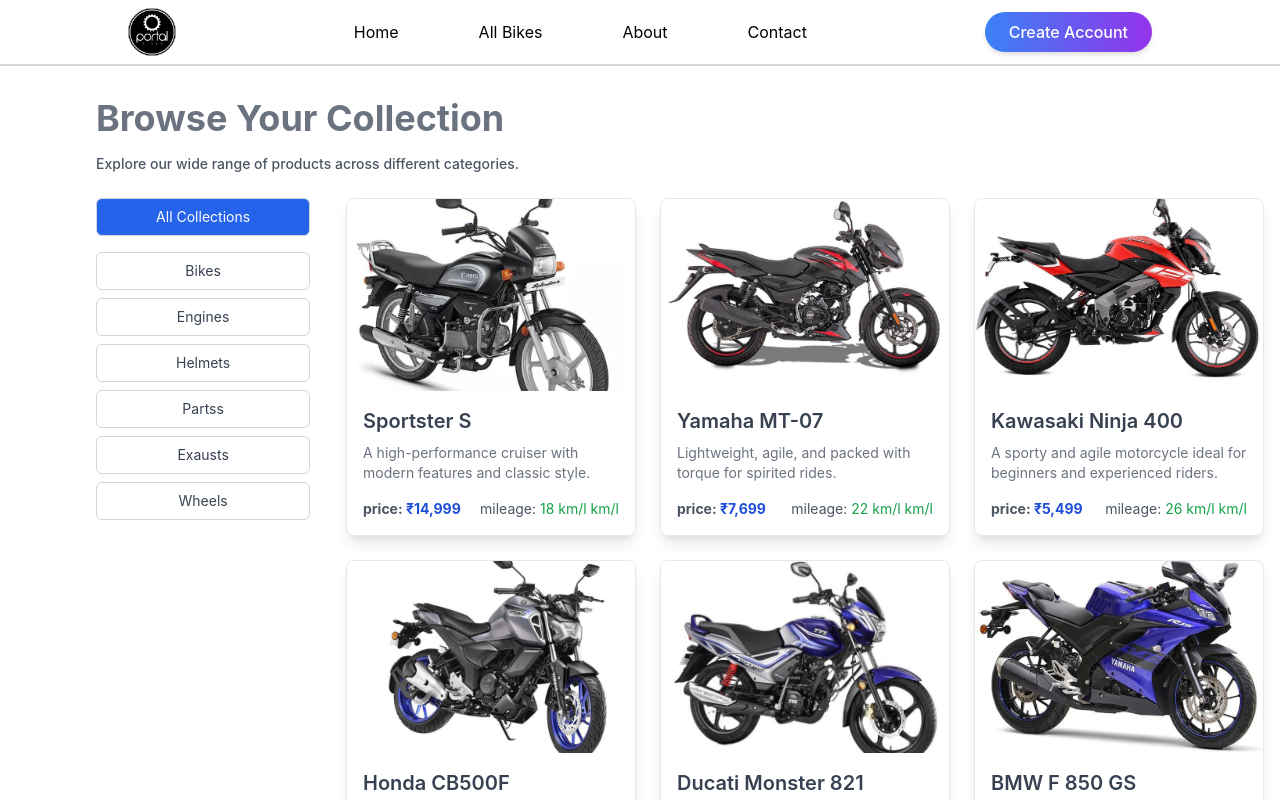
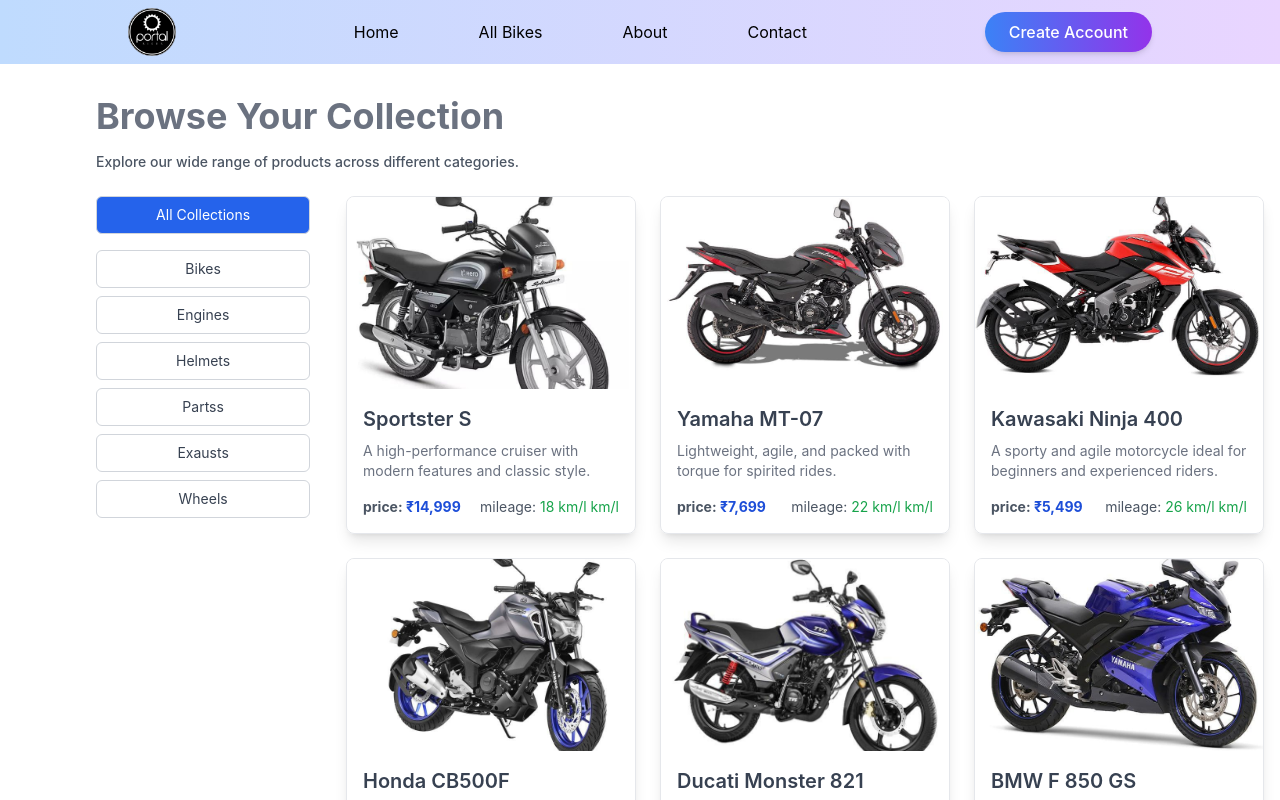
Before and after one commit to vikram17dp/Bikers_portal, a React (Vite) app in the folder client/: page /all-bikes in a window 1280 px wide. Shown: the top 800 px of the page. Built offline with nearby package versions, Linux system fonts and the light colour scheme; no server answers.

Commit message:
small changes in the color

```diff
--- a/client/src/Components/Navbar.jsx
+++ b/client/src/Components/Navbar.jsx
@@ -20,7 +20,7 @@
   };
 
   return (
-    <nav className="bg-white text-black border-b-2 border-gray-300 font-sans px-4 sm:px-6 lg:px-8">
+    <nav className="bg-gradient-to-r from-blue-200 to-purple-200 text-black   font-sans px-4 sm:px-6 lg:px-8">
       <div className="max-w-5xl mx-auto">
         <div className="flex items-center justify-between h-16">
           {/* Logo Section */}
--- a/client/src/Components/ProfilePage.jsx
+++ b/client/src/Components/ProfilePage.jsx
@@ -67,7 +67,7 @@
   }
 
   return (
-    <div className="max-w-4xl mx-auto p-8 bg-gradient-to-r from-blue-100 to-purple-100 shadow-2xl rounded-xl transition-all duration-300 ease-in-out hover:shadow-3xl  lg:mt-5">
+    <div className="max-w-4xl mx-auto p-8 bg-gradient-to-r from-red-50 to-gray-200 shadow-2xl rounded-xl transition-all duration-300 ease-in-out hover:shadow-3xl  lg:mt-5 ">
       <div className="flex flex-col md:flex-row items-center md:items-start mb-12 space-y-6 md:space-y-0 md:space-x-12">
         <div className="relative group">
           <img
```
